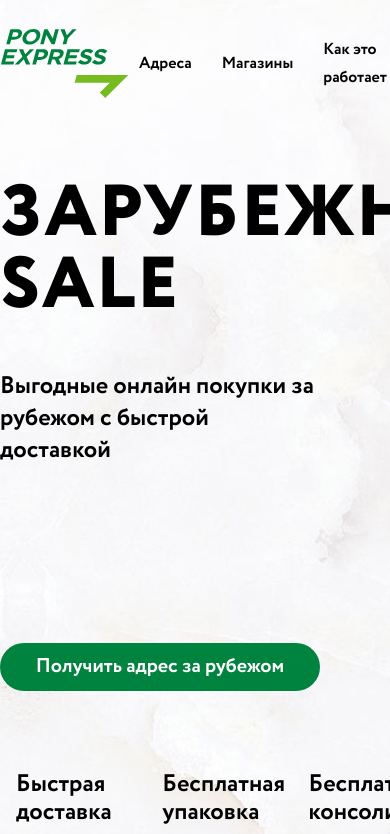
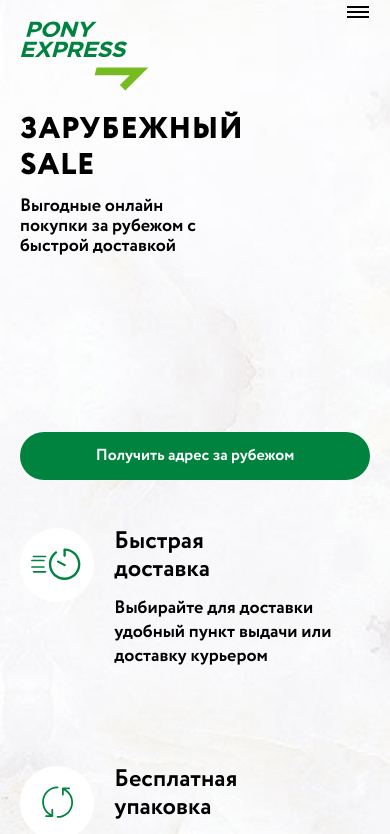
Before and after one commit to LiubovMorozova90/Pony-Express, a Nuxt app: page / in a window 390 px wide. Shown: the top 834 px of the page. Built offline with nearby package versions, Linux system fonts and the light colour scheme; what vue-agile would draw is missing.

Commit message:
header media

```diff
--- a/components/LandingHeader/LandingHeader.vue
+++ b/components/LandingHeader/LandingHeader.vue
@@ -1,14 +1,17 @@
 <template>
   <header class="header">
-    <div class="container">
-      <LandingHeaderNavigation />
-      <div class="flex flex-col justify-start pb-20">
+    <div class="container block">
+      <div class="flex justify-between gap-5">
+        <img :src="require('@/static/img/header-navigation-logo.svg')" alt="" />
+        <LandingHeaderNavigation class="header-nav" />
+      </div>
+      <div class="title flex flex-col justify-start pb-20">
         <p
-          class="uppercase font-extrabold leading-23 text-7xl tracking-wide max-w-2xl mb-12"
+          class="text-title uppercase font-extrabold leading-23 text-7xl tracking-wide max-w-2xl mb-12"
         >
           зарубежный sale
         </p>
-        <p class="font-bold text-2xl max-w-xs mb-44">
+        <p class="text-t font-bold text-2xl max-w-xs mb-44">
           Выгодные онлайн покупки за рубежом с быстрой доставкой
         </p>
         <button class="btn text-xl leading-8 text-white bg-greenbasic max-w-xs">
@@ -41,8 +44,13 @@
 
 .container {
   max-width: 1281px;
-  display: block;
   margin: 0 auto;
+}
+
+@media (max-width: 1280px) {
+  .container {
+    max-width: 1100px;
+  }
 }
 
 @media (max-width: 1024px) {
@@ -50,4 +58,61 @@
     max-width: 900px;
   }
 }
+
+@media (max-width: 840px) {
+  .container {
+    max-width: 740px;
+  }
+}
+
+@media (max-width: 768px) {
+  .container {
+    max-width: 668px;
+  }
+
+  .text-title {
+    @apply text-5xl;
+  }
+}
+
+@media (max-width: 640px) {
+  .container {
+    max-width: 540px;
+  }
+}
+
+@media (max-width: 540px) {
+  .container {
+    max-width: 440px;
+  }
+}
+
+@media (max-width: 440px) {
+  .container {
+    max-width: 400px;
+  }
+
+  .text-title {
+    @apply text-3xl mb-3 w-52;
+  }
+
+  .text-t {
+    @apply text-lg leading-5 w-52;
+  }
+
+  .btn {
+    max-width: 100%;
+    font-size: 16px;
+  }
+
+  .title {
+    @apply pb-12;
+  }
+}
+
+@media (max-width: 395px) {
+  .container {
+    max-width: 350px;
+  }
+}
 </style>
--- a/components/LandingHeader/LandingHeaderBenefits.vue
+++ b/components/LandingHeader/LandingHeaderBenefits.vue
@@ -1,9 +1,9 @@
 <template>
-  <div class="flex justify-between items-start pb-32">
+  <div class="content flex justify-between items-start pb-32">
     <div
       v-for="(benefit, index) in benefits"
       :key="`benefit-${index}`"
-      class="flex gap-4 w-1/4 z-50"
+      class="title flex gap-4 w-1/4 z-50"
     >
       <div class="w-22 h-22">
         <img :src="benefit.img" class="z-50" alt="" />
@@ -13,7 +13,7 @@
           class="flex flex-col font-bold text-2xl leading-7 mb-3"
           v-html="benefit.title"
         />
-        <span class="font-normal text-lg leading-6 max-w-xs">{{
+        <span class="t-t font-normal text-lg leading-6 max-w-xs">{{
           benefit.description
         }}</span>
       </div>
@@ -47,3 +47,63 @@
   }),
 }
 </script>
+
+<style scoped>
+@media (max-width: 840px) {
+  .title {
+    @apply gap-2;
+  }
+}
+
+@media (max-width: 640px) {
+  .content {
+    @apply flex flex-col w-full;
+  }
+
+  .title {
+    font-size: 26px;
+    line-height: 29px;
+    gap: 20px;
+    width: 100%;
+  }
+
+  .t-t {
+    margin-bottom: 50px;
+  }
+}
+
+@media (max-width: 540px) {
+  .container {
+    max-width: 440px;
+  }
+}
+
+@media (max-width: 440px) {
+  .container {
+    max-width: 400px;
+  }
+
+  .text-title {
+    @apply text-3xl mb-3 w-52;
+  }
+
+  .text-t {
+    @apply text-lg leading-5 w-52;
+  }
+
+  .btn {
+    max-width: 100%;
+    font-size: 16px;
+  }
+
+  .title {
+    @apply pb-12;
+  }
+}
+
+@media (max-width: 390px) {
+  .container {
+    max-width: 350px;
+  }
+}
+</style>
--- a/components/LandingHeader/LandingHeaderNavigation.vue
+++ b/components/LandingHeader/LandingHeaderNavigation.vue
@@ -1,6 +1,24 @@
 <template>
   <div class="nav-content">
-    <img :src="require('@/static/img/header-navigation-logo.svg')" alt="" />
+    <div class="nav-btn z-50">
+      <button
+        v-if="show"
+        aria-label="Открыть меню"
+        class="btn-menu z-50"
+        @click="show = !show"
+      >
+        <img :src="require('@/static/img/close-menu.svg')" alt="" />
+      </button>
+      <button
+        v-else
+        aria-label="Закрыть меню"
+        class="btn-menu z-50"
+        @click="show = !show"
+      >
+        <img :src="require('@/static/img/burger-menu.svg')" alt="" />
+      </button>
+    </div>
+    <div v-if="show" class="absolute block">
       <ul v-for="nav in navigations" :key="nav.id" class="nav-text">
         <li class="navbar">
           <a href="#">{{ nav.title }}</a>
@@ -9,6 +27,7 @@
       <button class="btn border text-greenbasic border-greenbasic z-50">
         Личный кабинет
       </button>
+    </div>
   </div>
 </template>
 
@@ -23,6 +42,7 @@
       { title: 'Услуги' },
       { title: 'Доставка' },
     ],
+    show: false,
   }),
 }
 </script>
@@ -41,7 +61,11 @@
 }
 
 .nav-content {
-  @apply flex justify-between items-center pt-7 mb-32;
+  @apply flex justify-between items-center mb-32;
+}
+
+.nav-btn {
+  @apply hidden;
 }
 
 @media (max-width: 1024px) {
@@ -63,4 +87,10 @@
     margin-bottom: 80px;
   }
 }
+
+@media (max-width: 768px) {
+  .nav-btn {
+    @apply block;
+  }
+}
 </style>
```
Also changed, not shown: static/img/burger-menu.svg (added), static/img/close-menu.svg (added). Lines whose indentation alone changed are shown as unchanged.
